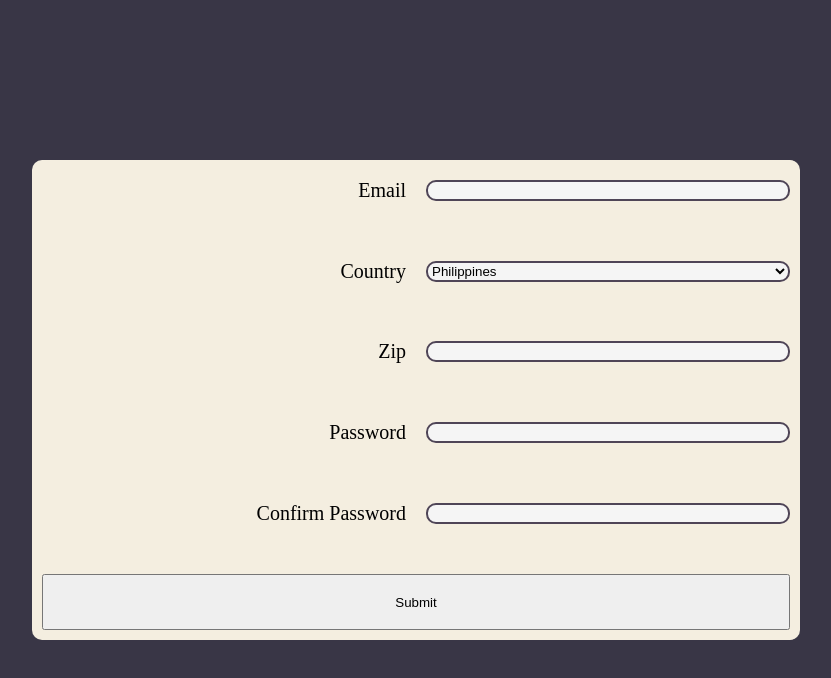
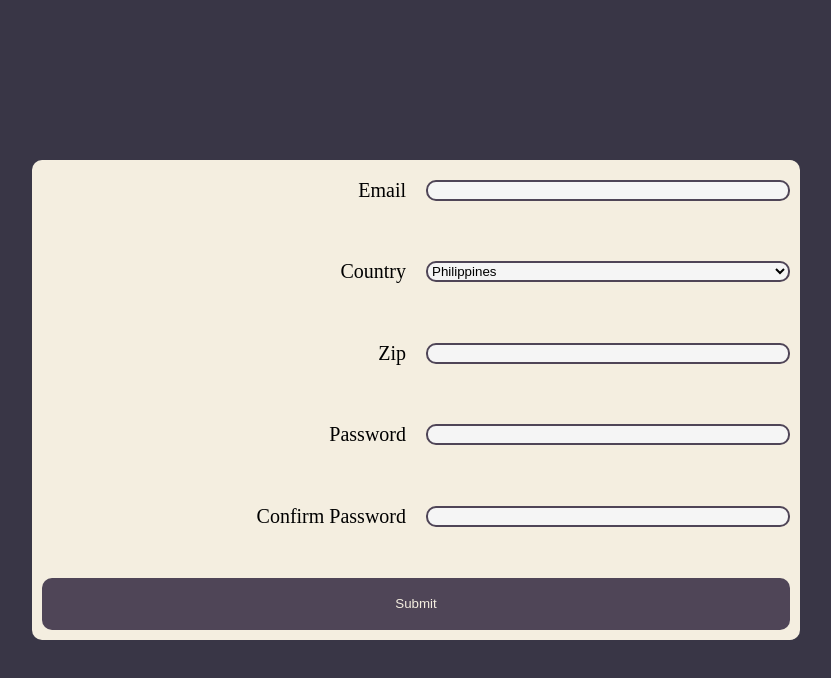
Before and after one commit to DL-GIT101/form-validation-with-js, a website built with webpack: page src/index.html in a window 1280 px wide. Shown: the whole page, without its empty margins (224-1055 px from the left). Built offline with nearby package versions, Linux system fonts and the light colour scheme.

Commit message:
add style to input submit

```diff
--- a/src/style.css
+++ b/src/style.css
@@ -47,3 +47,10 @@ form {
     border: 2px solid var(--color-secondary);
     background-color: whitesmoke;
 }
+
+input#submit {
+    border-radius: 10px;
+    border: none;
+    background-color: var(--color-secondary);
+    color: var(--color-primary);
+}
```
